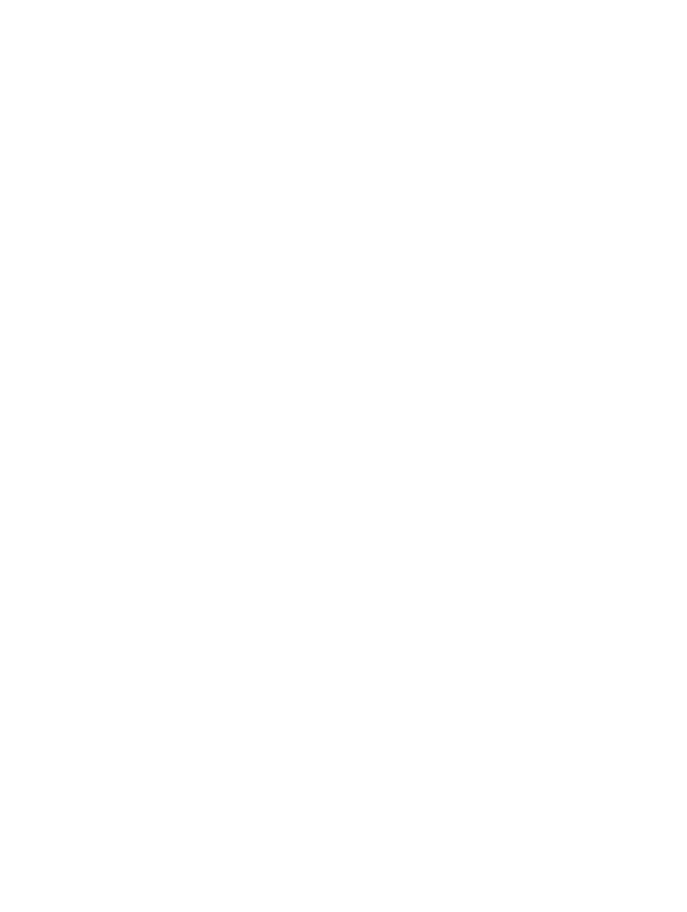
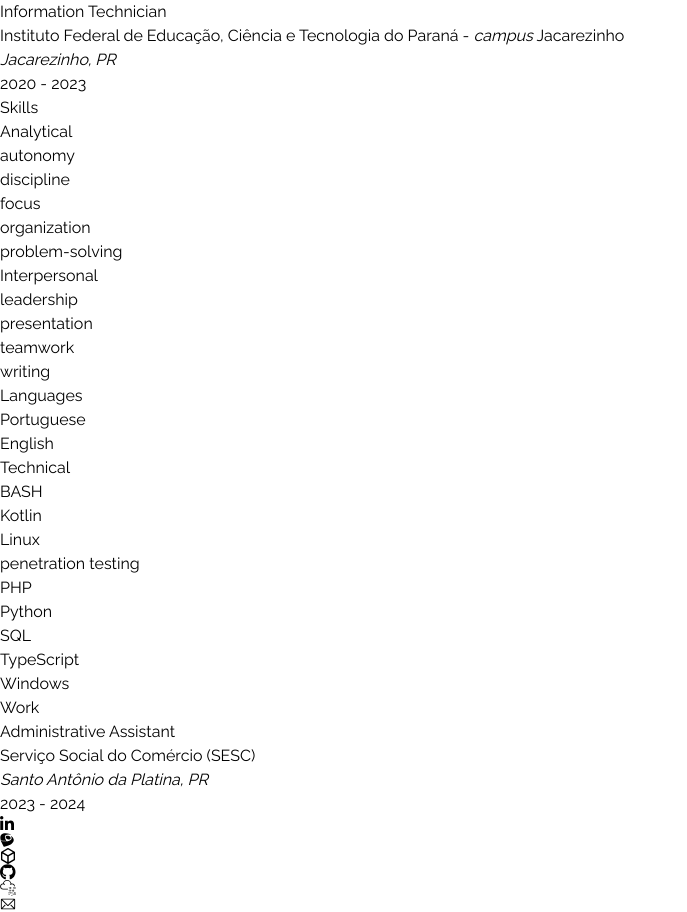
Before and after one commit to sim0wn/portfolio, a Next.js app: page /whoami in a window 1280 px wide. Shown: the part 321-1233 px from the top of the page, without its empty margins (0-687 px from the left). Before the commit the page ends 800 px from the top, so only its background shows below. Built offline with nearby package versions, Linux system fonts and the light colour scheme.

Commit message:
adding content to whoami page

```diff
--- /dev/null
+++ b/src/app/components/card.tsx
@@ -0,0 +1,57 @@
+import classNames from "classnames"
+import { HTMLAttributes } from "react"
+
+function Card({
+  children,
+  className,
+  ...props
+}: HTMLAttributes<HTMLDivElement>) {
+  return (
+    <article
+      className={classNames(
+        className,
+        "bg-neutral-900 rounded-lg flex flex-col gap-2 break-inside-avoid",
+      )}
+      {...props}
+    >
+      {children}
+    </article>
+  )
+}
+
+function Header({
+  children,
+  className,
+  ...props
+}: HTMLAttributes<HTMLHeadingElement>) {
+  return (
+    <header>
+      <h1
+        className={classNames(
+          className,
+          "font-bold text-lg border-b border-b-purple-800 p-2",
+        )}
+        {...props}
+      >
+        {children}
+      </h1>
+    </header>
+  )
+}
+
+function Body({
+  children,
+  className,
+  ...props
+}: HTMLAttributes<HTMLHeadingElement>) {
+  return (
+    <section className={classNames(className, "pb-2 px-2")} {...props}>
+      {children}
+    </section>
+  )
+}
+
+Card.Header = Header
+Card.Body = Body
+
+export { Card }
--- a/src/app/whoami/page.tsx
+++ b/src/app/whoami/page.tsx
@@ -1,5 +1,104 @@
-const Section = () => <section></section>
+import Link from "next/link"
+
+import { Card } from "../components/card"
 
 export default function WhoAmI() {
-  return <main>Under construction...</main>
+  return (
+    <main className="columns-1 lg:columns-2 xl:columns-3 gap-4 *:xl:py-0 *:mb-4">
+      <Card>
+        <Card.Header>Education</Card.Header>
+        <Card.Body className="flex flex-col gap-0.5 divide-y divide-neutral-800 *:grid *:items-center *:justify-between *:gap-1.5">
+          <article>
+            <aside className="flex flex-col">
+              <h1 className="font-medium inline">
+                Information Security Associate
+              </h1>
+              <Link href="https://www.fatecourinhos.edu.br/">
+                Faculdade de Tecnologia de Ourinhos
+              </Link>
+            </aside>
+            <aside className="col-start-2 text-end">
+              <address>Ourinhos, SP</address>
+              <time>2024 - 2026</time>
+            </aside>
+          </article>
+          <article>
+            <aside className="flex flex-col">
+              <h1 className="font-medium inline">Information Technician</h1>
+              <Link href="https://ifpr.edu.br/jacarezinho/">
+                Instituto Federal de Educação, Ciência e Tecnologia do Paraná -{" "}
+                <i>campus</i> Jacarezinho
+              </Link>
+            </aside>
+            <aside className="col-start-2 text-end">
+              <address>Jacarezinho, PR</address>
+              <time>2020 - 2023</time>
+            </aside>
+          </article>
+        </Card.Body>
+      </Card>
+      <Card>
+        <Card.Header>Skills</Card.Header>
+        <Card.Body className="*:flex *:*:flex-wrap *:items-center *:gap-1.5">
+          <section>
+            <h1 className="font-semibold">Analytical</h1>
+            <ul className="flex divide-x divide-neutral-800 *:px-2">
+              <li>autonomy</li>
+              <li>discipline</li>
+              <li>focus</li>
+              <li>organization</li>
+              <li>problem-solving</li>
+            </ul>
+          </section>
+          <section>
+            <h1 className="font-semibold">Interpersonal</h1>
+            <ul className="flex divide-x divide-neutral-800 *:px-2">
+              <li>leadership</li>
+              <li>presentation</li>
+              <li>teamwork</li>
+              <li>writing</li>
+            </ul>
+          </section>
+          <section>
+            <h1 className="font-semibold">Languages</h1>
+            <ul className="flex divide-x divide-neutral-800 *:px-2">
+              <li>Portuguese</li>
+              <li>English</li>
+            </ul>
+          </section>
+          <section>
+            <h1 className="font-semibold">Technical</h1>
+            <ul className="flex divide-x divide-neutral-800 *:px-2">
+              <li>BASH</li>
+              <li>Kotlin</li>
+              <li>Linux</li>
+              <li>penetration testing</li>
+              <li>PHP</li>
+              <li>Python</li>
+              <li>SQL</li>
+              <li>TypeScript</li>
+              <li>Windows</li>
+            </ul>
+          </section>
+        </Card.Body>
+      </Card>
+      <Card>
+        <Card.Header>Work</Card.Header>
+        <Card.Body className="flex flex-col gap-0.5 divide-y divide-neutral-800 *:grid *:items-center *:justify-between *:gap-1.5">
+          <article>
+            <aside className="flex flex-col">
+              <h1 className="font-medium inline">Administrative Assistant</h1>
+              <Link href="https://www.sescpr.com.br/">
+                Serviço Social do Comércio (SESC)
+              </Link>
+            </aside>
+            <aside className="col-start-2 text-end">
+              <address>Santo Antônio da Platina, PR</address>
+              <time>2023 - 2024</time>
+            </aside>
+          </article>
+        </Card.Body>
+      </Card>
+    </main>
+  )
 }
```
